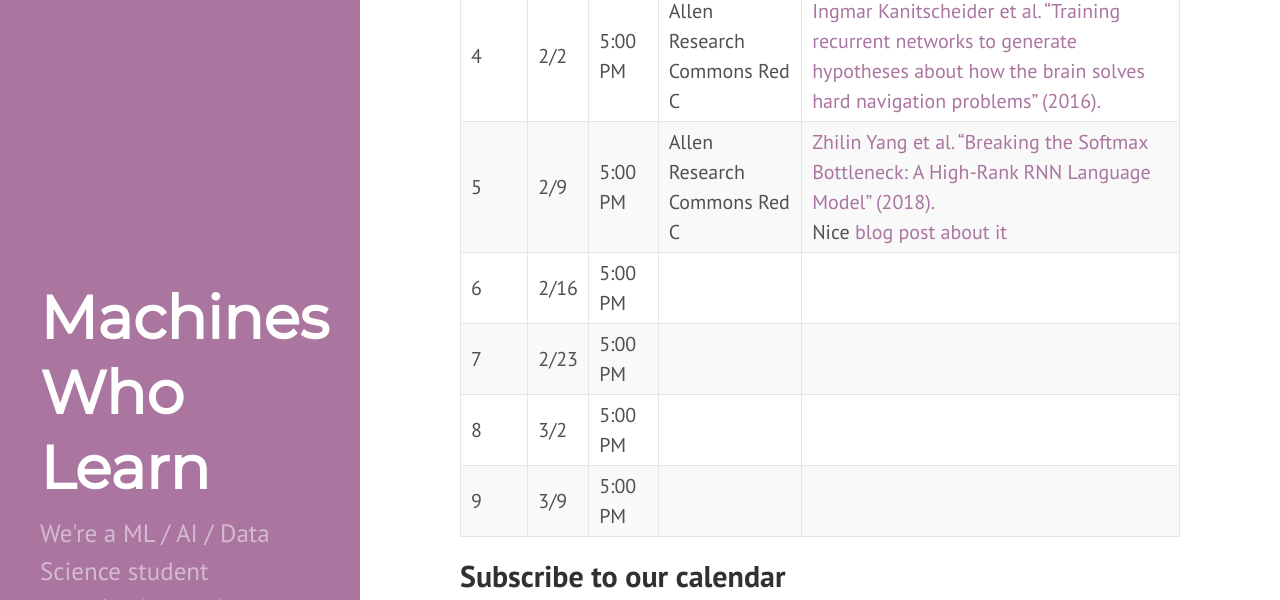
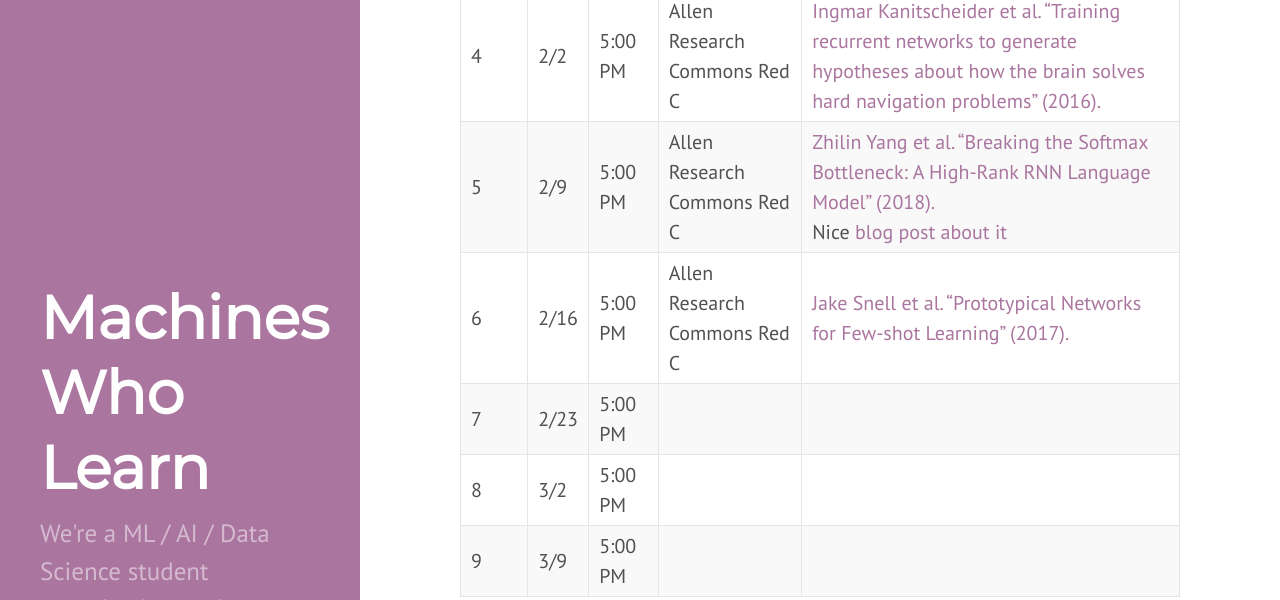
Before and after one commit to MachinesWhoLearn/machineswholearn.github.io, a Jekyll site: the page built from mwl_reading_group.md, in a window 1280 px wide and 900 px high, scrolled down 792 px, cut to the strip 0-600 px from the top of the window. Built offline with Jekyll 4.4.1, drawn with Linux system fonts in a browser that asks for light colours.

Commit message:
Add 2/16

```diff
--- a/mwl_reading_group.md
+++ b/mwl_reading_group.md
@@ -18,7 +18,7 @@ or two people assigned to lead a discussion about the readings.
 | 3 | 1/26 | 5:00 PM | Allen Research Commons Red C | [Richard Zhang et al. "The Unreasonable Effectiveness of Deep Features as a Perceptual Metric" (2018).](https://arxiv.org/abs/1801.03924v1) |
 | 4 | 2/2 | 5:00 PM | Allen Research Commons Red C | [Ingmar Kanitscheider et al. "Training recurrent networks to generate hypotheses about how the brain solves hard navigation problems" (2016).](https://arxiv.org/abs/1609.09059) |
 | 5 | 2/9 | 5:00 PM | Allen Research Commons Red C | [Zhilin Yang et al. "Breaking the Softmax Bottleneck: A High-Rank RNN Language Model" (2018).](https://openreview.net/forum?id=HkwZSG-CZ) <br> Nice [blog post about it](http://smerity.com/articles/2017/mixture_of_softmaxes.html) |
-| 6 | 2/16 | 5:00 PM |  |  |
+| 6 | 2/16 | 5:00 PM | Allen Research Commons Red C | [Jake Snell et al. "Prototypical Networks for Few-shot Learning" (2017).](https://arxiv.org/abs/1703.05175) |
 | 7 | 2/23 | 5:00 PM |  |  |
 | 8 | 3/2 | 5:00 PM |  |  |
 | 9 | 3/9 | 5:00 PM |  |  |
```
